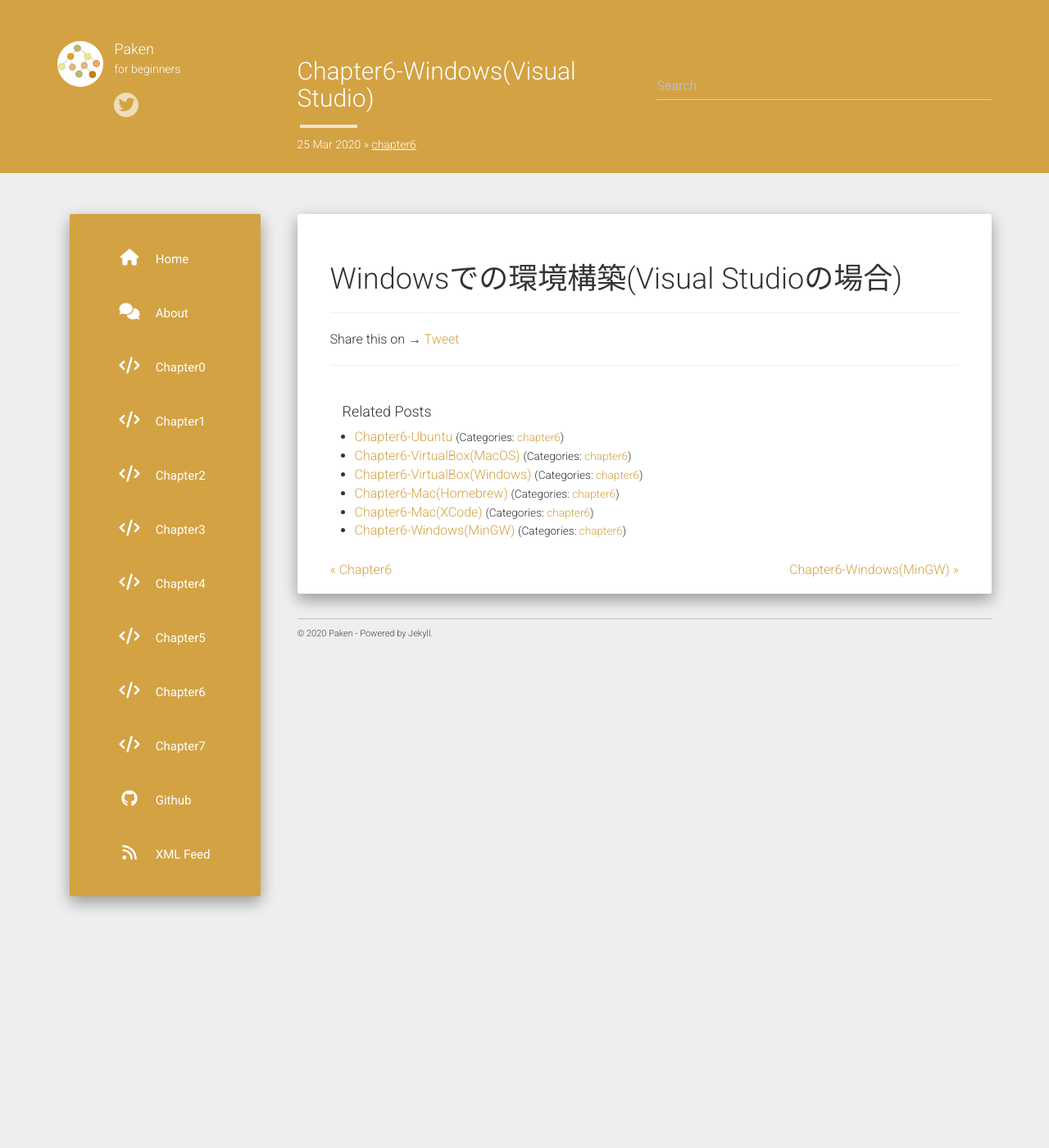
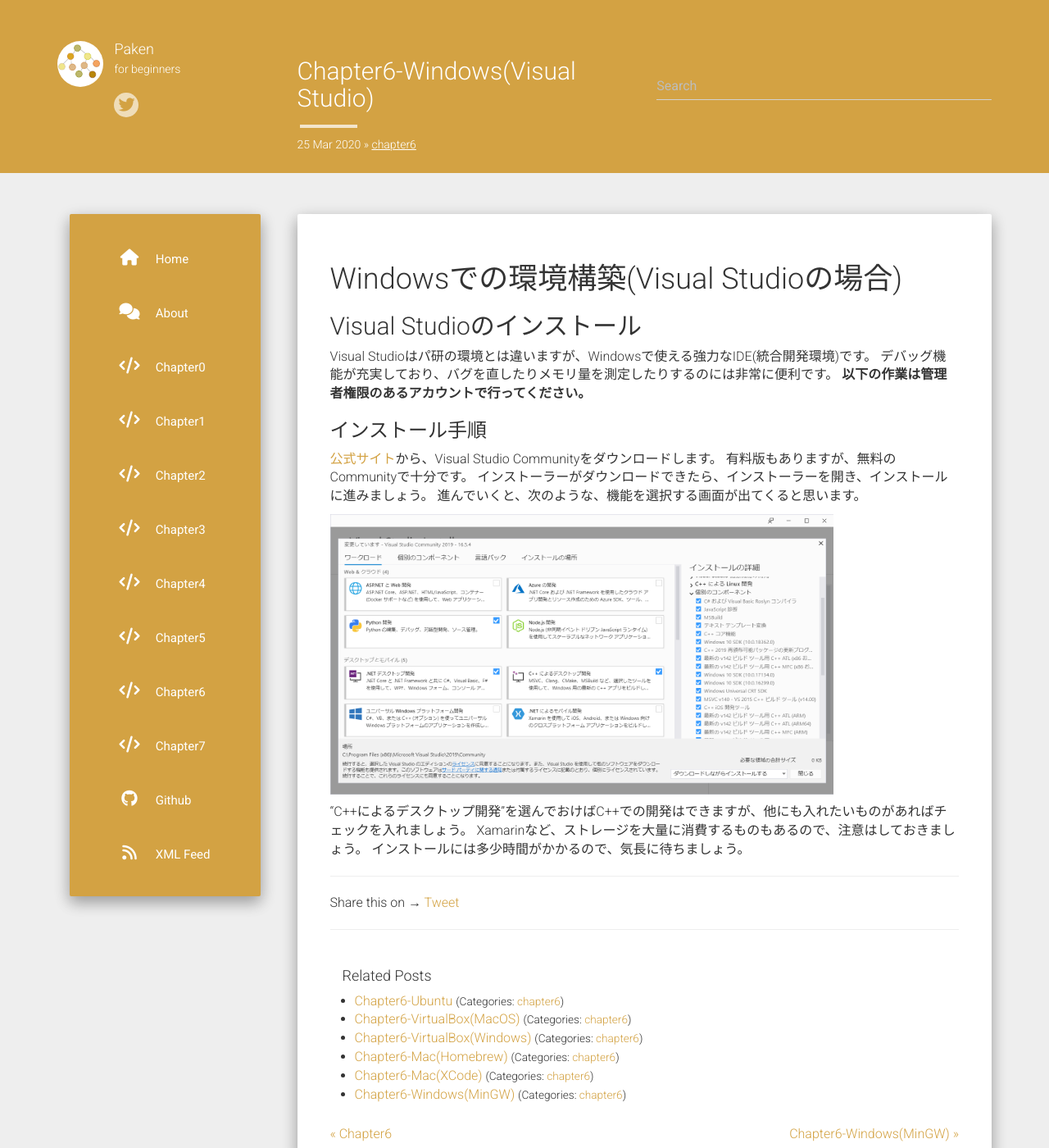
Before and after one commit to TKPaken/beginners, a Jekyll site: the page built from _posts/2020-3-25-chapter6-windows-visualstudio.md, in a window 1280 px wide and 1400 px high. Shown: the whole window at 82% size. Built offline with Jekyll 4.4.1, drawn with Linux system fonts in a browser that asks for light colours; nearby versions of some CDN libraries; comment, search, counter and statistics services are not loaded.

Commit message:
Added about installing Visual Studio.

```diff
--- a/_posts/2020-3-25-chapter6-windows-visualstudio.md
+++ b/_posts/2020-3-25-chapter6-windows-visualstudio.md
@@ -7,3 +7,20 @@
 ---
 
 # Windowsでの環境構築(Visual Studioの場合)
+
+## Visual Studioのインストール
+Visual Studioはパ研の環境とは違いますが、Windowsで使える強力なIDE(統合開発環境)です。
+デバッグ機能が充実しており、バグを直したりメモリ量を測定したりするのには非常に便利です。
+**以下の作業は管理者権限のあるアカウントで行ってください。**
+
+### インストール手順
+[公式サイト](https://visualstudio.microsoft.com/ja/downloads/)から、Visual Studio Communityをダウンロードします。
+有料版もありますが、無料のCommunityで十分です。
+インストーラーがダウンロードできたら、インストーラーを開き、インストールに進みましょう。
+進んでいくと、次のような、機能を選択する画面が出てくると思います。
+
+<img src="/beginners/assets/chapter6/Chapter6_Windows_VisualStudio/installer.png" alt="機能選択画面" width="80%">
+
+"C++によるデスクトップ開発"を選んでおけばC++での開発はできますが、他にも入れたいものがあればチェックを入れましょう。
+Xamarinなど、ストレージを大量に消費するものもあるので、注意はしておきましょう。
+インストールには多少時間がかかるので、気長に待ちましょう。
```
Also changed, not shown: assets/chapter6/Chapter6_Windows_VisualStudio/installer.png (added).
